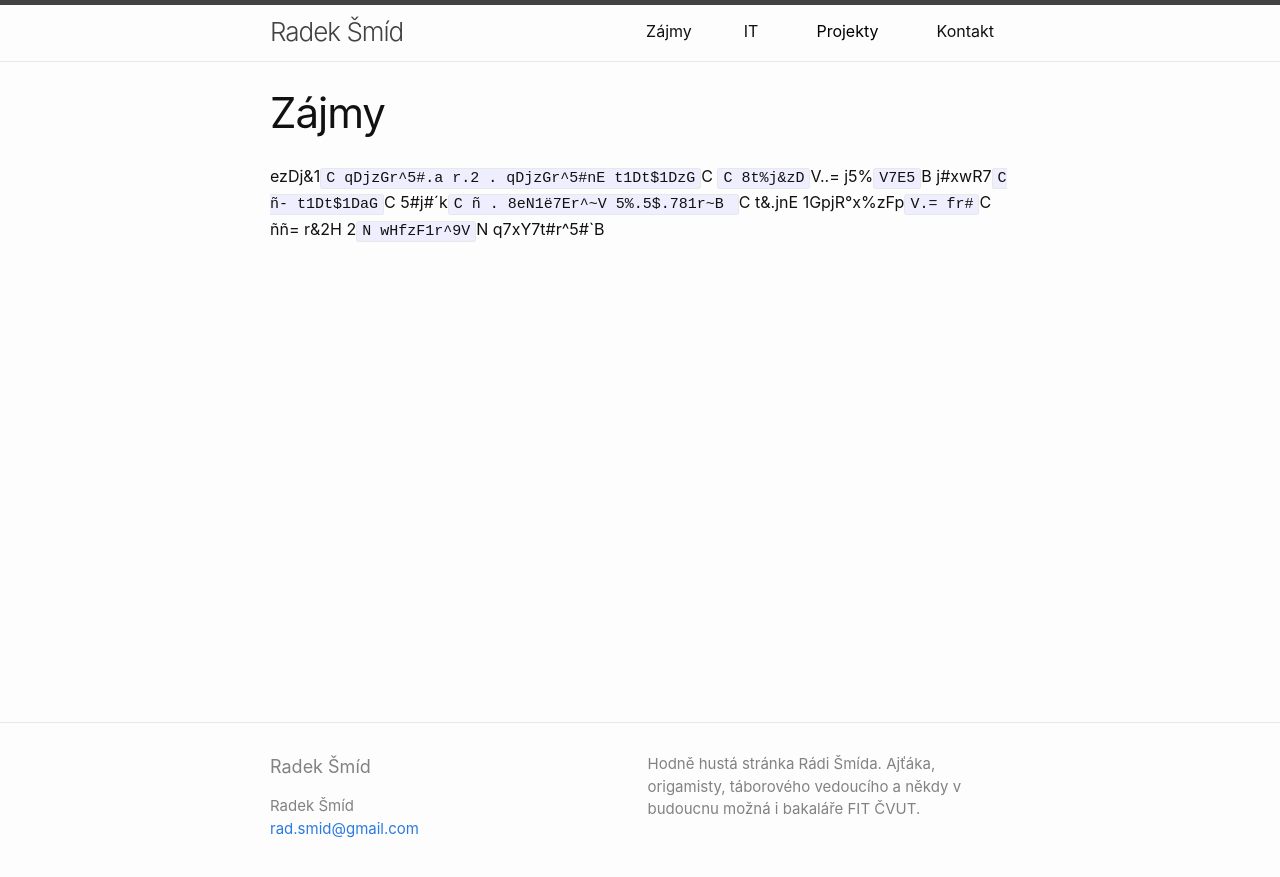
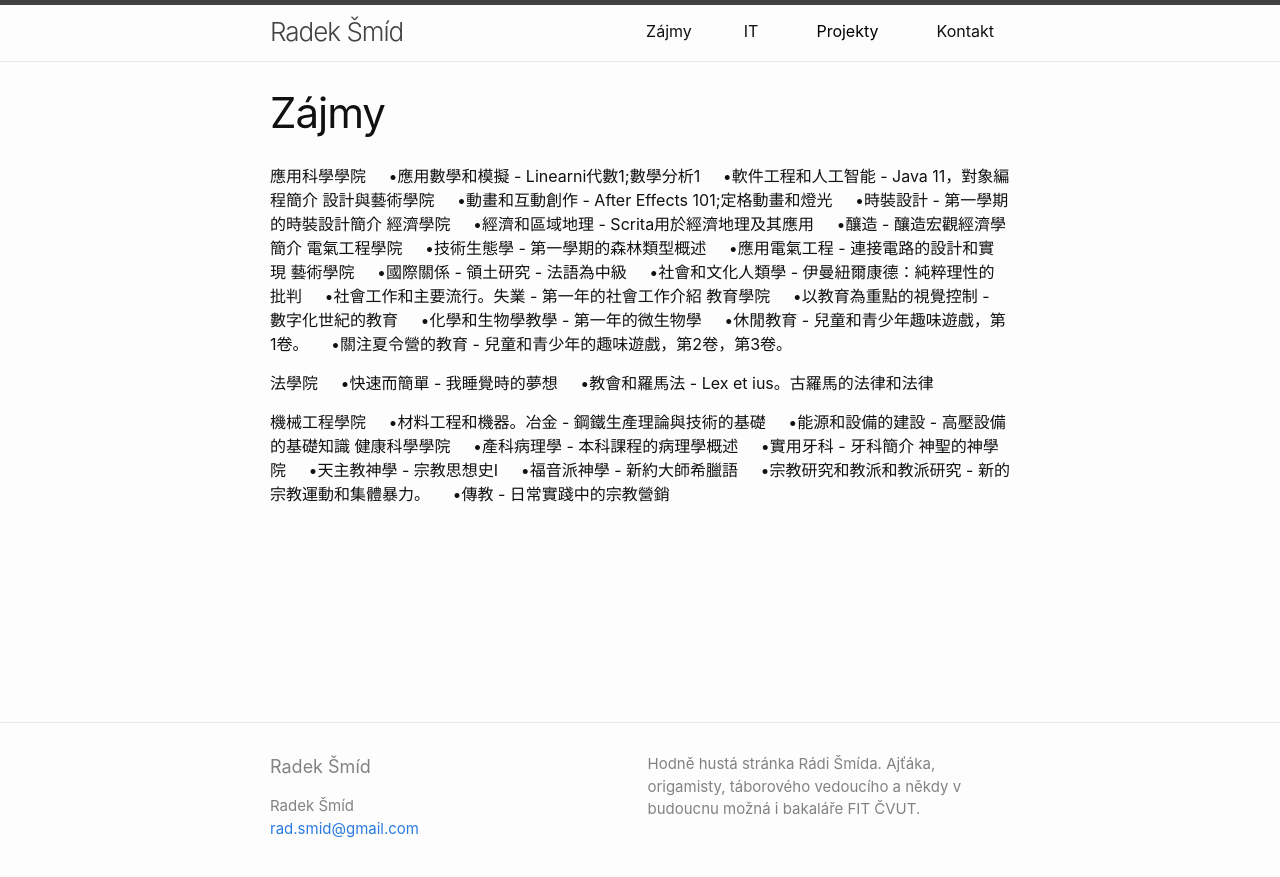
Before and after one commit to Smidra/rada.smid.io-site, a Jekyll site: the page built from skripta-2.md, in a window 1280 px wide. Shown: the top 877 px of the page. Built offline with Jekyll 4.4.1, drawn with Linux system fonts in a browser that asks for light colours.

Commit message:
skripta na kappu 3

```diff
--- a/skripta-2.md
+++ b/skripta-2.md
@@ -1,9 +1,43 @@
 ---
 layout: page
 title: Zájmy
-permalink: "/skripta-sbornik-studium-fav-2019-elf/"
+permalink: "/skripta-sbornik-studium-fav-2019-chi/"
 
 ---
-ezDj&1`C qDjzGr^5#.a r.2
-. qDjzGr^5#nE t1Dt$1DzG`C `C 8t%j&zD`V..= j5%`V7E5`B j#xwR7`C ñ- t1Dt$1DaG`C 5#j#´k`C ñ
-. 8eN1ë7Er^~V 5%.5$.781r~B `C t&.jnE 1GpjR°x%zFp`V.= fr#`C ññ= r&2H 2`N wHfzF1r^9V`N q7xY7t#r^5#`B
+應用科學學院
+    •應用數學和模擬 -  Linearni代數1;數學分析1
+    •軟件工程和人工智能 -  Java 11，對象編程簡介
+設計與藝術學院
+    •動畫和互動創作 -  After Effects 101;定格動畫和燈光
+    •時裝設計 - 第一學期的時裝設計簡介
+經濟學院
+    •經濟和區域地理 -  Scrita用於經濟地理及其應用
+    •釀造 - 釀造宏觀經濟學簡介
+電氣工程學院
+    •技術生態學 - 第一學期的森林類型概述
+    •應用電氣工程 - 連接電路的設計和實現
+藝術學院
+    •國際關係 - 領土研究 - 法語為中級
+    •社會和文化人類學 - 伊曼紐爾康德：純粹理性的批判
+    •社會工作和主要流行。失業 - 第一年的社會工作介紹
+教育學院
+    •以教育為重點的視覺控制 - 數字化世紀的教育
+    •化學和生物學教學 - 第一年的微生物學
+    •休閒教育 - 兒童和青少年趣味遊戲，第1卷。
+    •關注夏令營的教育 - 兒童和青少年的趣味遊戲，第2卷，第3卷。
+
+法學院
+    •快速而簡單 - 我睡覺時的夢想
+    •教會和羅馬法 -  Lex et ius。古羅馬的法律和法律
+
+機械工程學院
+    •材料工程和機器。冶金 - 鋼鐵生產理論與技術的基礎
+    •能源和設備的建設 - 高壓設備的基礎知識
+健康科學學院
+    •產科病理學 - 本科課程的病理學概述
+    •實用牙科 - 牙科簡介
+神聖的神學院
+    •天主教神學 - 宗教思想史I
+    •福音派神學 - 新約大師希臘語
+    •宗教研究和教派和教派研究 - 新的宗教運動和集體暴力。
+    •傳教 - 日常實踐中的宗教營銷
```
